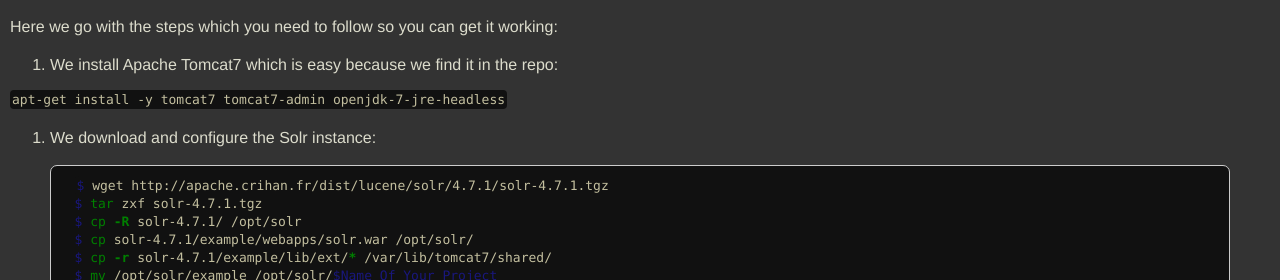
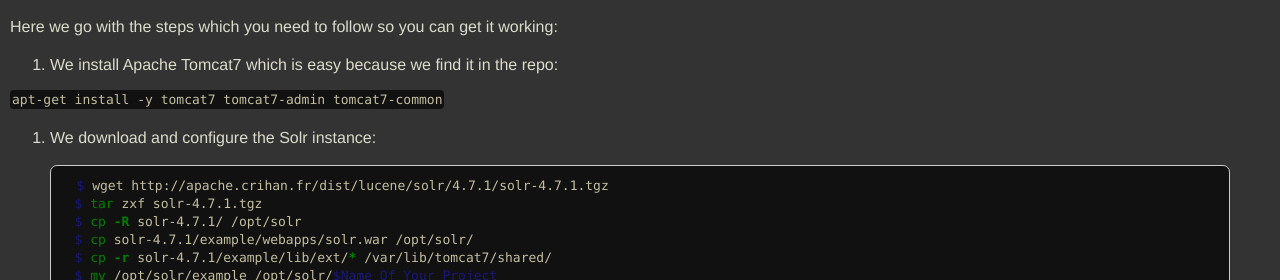
Before and after one commit to mariusv/mariusv.com, a Jekyll site: the page built from _posts/2014-04-07-install-apache-solr-4-7-1-ubuntu-drupal.md, in a window 1280 px wide. Shown: the part 314-594 px from the top of the page. Built offline with Jekyll 4.4.1, drawn with Linux system fonts in a browser that asks for light colours; some web fonts are replaced; Markdown is read by kramdown in place of the engine named in the settings; comment, search, counter and statistics services are not loaded.

```diff
--- a/_posts/2014-04-07-install-apache-solr-4-7-1-ubuntu-drupal.md
+++ b/_posts/2014-04-07-install-apache-solr-4-7-1-ubuntu-drupal.md
@@ -19,7 +19,7 @@
 
 1. We install Apache Tomcat7 which is easy because we find it in the repo:
 
-`apt-get install -y tomcat7 tomcat7-admin openjdk-7-jre-headless`
+`apt-get install -y tomcat7 tomcat7-admin tomcat7-common`
 
 2. We download and configure the Solr instance:
 
```
